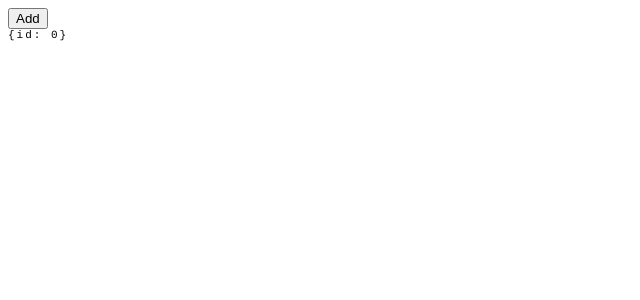
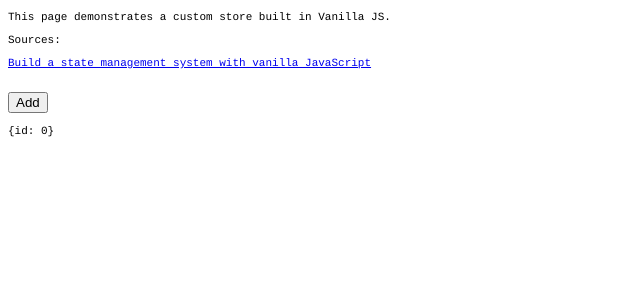
Before and after one commit to daxz1/codeforweb, a Next.js app: page /custom in a window 1280 px wide. Shown: the top 300 px of the page, without its empty margins (0-640 px from the left). Built offline with nearby package versions, Linux system fonts and the light colour scheme.

Commit message:
[CHORE] Add basic copy to page

```diff
--- a/pages/custom.js
+++ b/pages/custom.js
@@ -34,11 +34,20 @@ export default class Custom extends Base {
     }
 
     return (
-      <div>
+      <div style={{fontFamily: 'courier', fontSize: '11px'}}>
+        <p>This page demonstrates a custom store built in Vanilla JS.</p>
+        <p>Sources:</p>
+        <p>
+          <a href='https://css-tricks.com/build-a-state-management-system-with-vanilla-javascript/'>
+            Build a state management system with vanilla JavaScript
+          </a>
+        </p>
+        <br />
         <button onClick={this.onClick}>Add</button>
+        <br /> <br />
         {
           store.state.items.map((item) => {
-            return <div style={{fontFamily: 'courier', fontSize: '11px', letterSpacing: '2px'}}>{`{id: ${item.id}}`}</div>
+            return <div>{`{id: ${item.id}}`}</div>
           })
         }
       </div>
```
